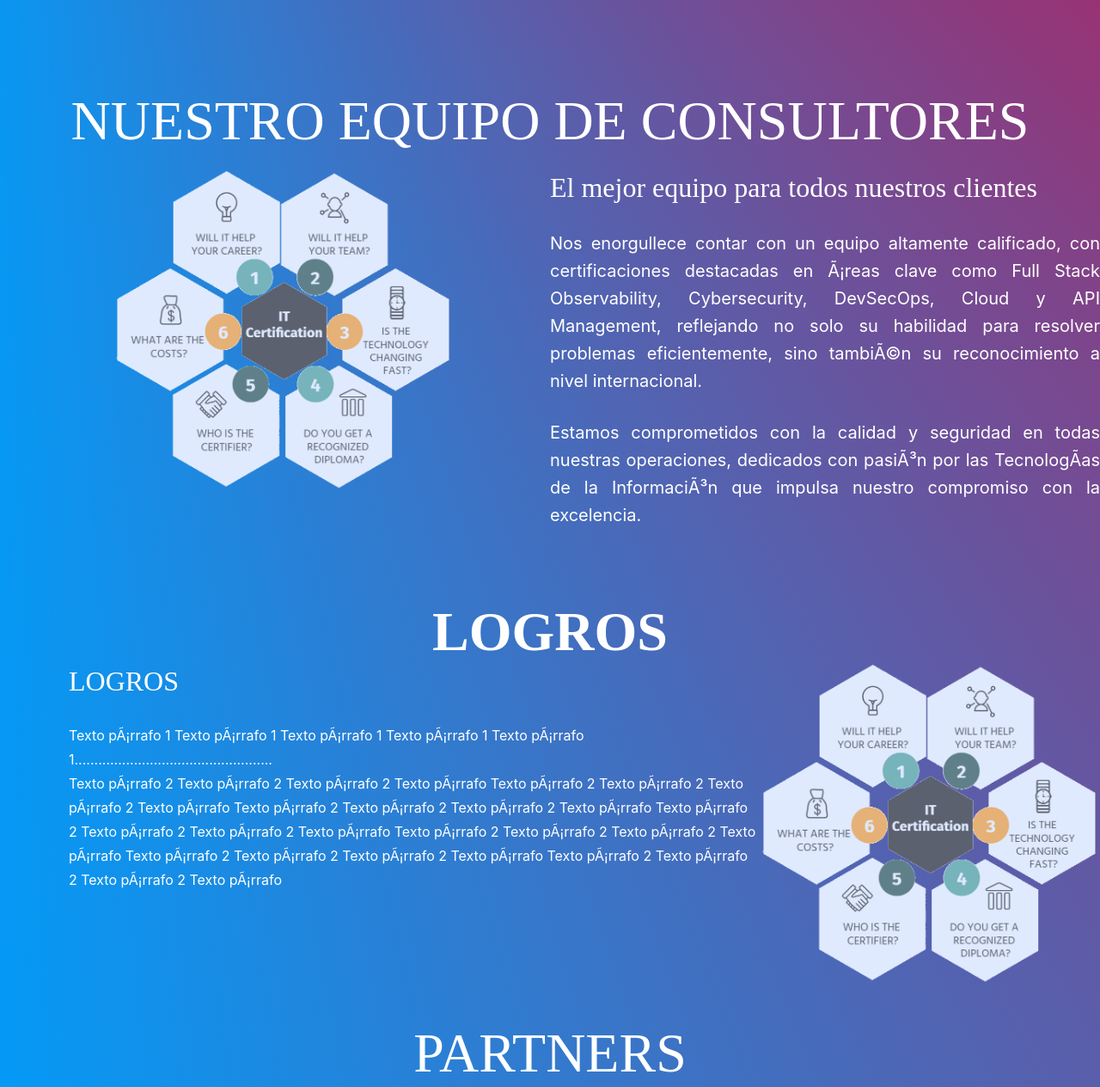
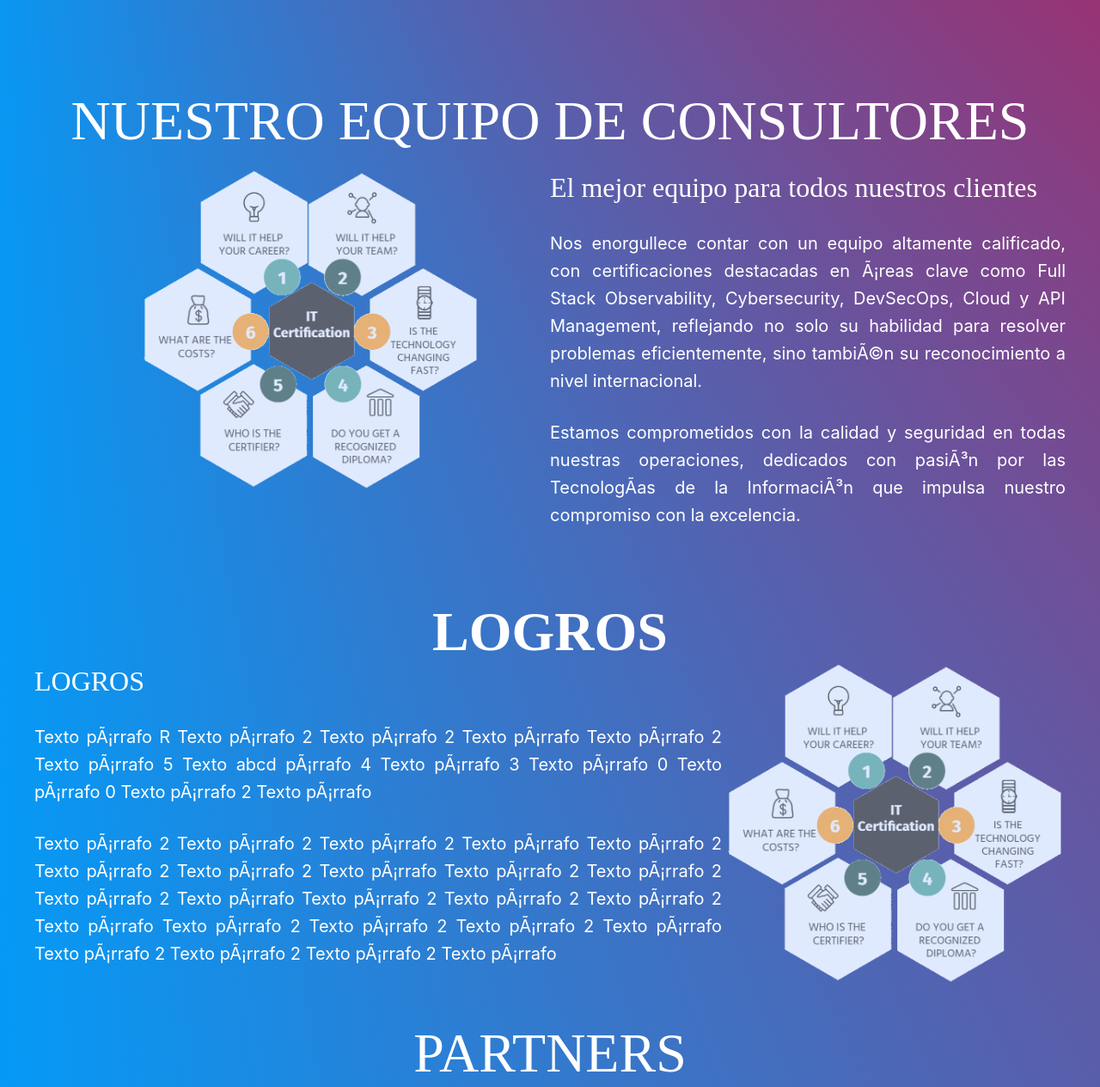
Before and after one commit to Hardirmh/Pruebas_Tecnomedia, a plain HTML site: page portada.html in a window 1280 px wide. Shown: the part 1366-2630 px from the top of the page at 86% size. Drawn offline with Linux system fonts and the light colour scheme; a web font is replaced by a local one.

Commit message:
Add files via upload

```diff
--- a/portada.html
+++ b/portada.html
@@ -73,10 +73,10 @@
     <div class="degradado" style="box-shadow: 0 0 90px rgba(255, 255, 255, 1)">
       <!-- NOSOTROS TEXTO CENTRADO -->
 
-      <section class="relative py-11 lg:py-8 max-w-[1480px] mx-auto">
+      <section class="relative py-11 lg:py-8 max-w-[1480px] mx-auto sm:px-10">
         <!-- AGREGAR hidden md:block SI SE QUIERE HACER LA TRANSICIÓN MAS DIRECTA -->
         <div
-          class="relative z-10 px-4 sm:px-10 max-w-[1480px] mx-auto grid grid-cols-12 gap-x-3 gap-y-6
+          class="relative z-10 px-4 grid grid-cols-12 gap-x-3 gap-y-6
            sm:gap-x-5  lg:py-16 text-white lg:gap-y-8"
         >
           <div class="grid h-min gap-y-9 lg:col-start-2 lg:col-span-10 lg:order-last xl:col-start-2" >
@@ -103,8 +103,7 @@
 
       <!-- PROPÓSITO, MISIÓN, VISIÓN TEXTO EN TRES COLUMNAS -->
       <section class="relative py-0 lg:py-0">
-        <div
-          class="relative z-10 px-4 sm:px-10 max-w-[1480px] mx-auto grid gap-y-6 sm:grid-cols-3 sm:gap-x-5 lg:grid-cols-3 lg:gap-x-6 lg:py-16 text-white lg:gap-y-14"
+        <div class="relative z-10 px-4 sm:px-10 max-w-[1480px] mx-auto grid gap-y-6 sm:grid-cols-3 sm:gap-x-5 lg:grid-cols-3 lg:gap-x-6 lg:py-16 text-white lg:gap-y-14"
         >
           <div
             class="flex flex-col col-span-1 sm:col-span-1 gap-9 lg:col-start-1"
@@ -173,10 +172,9 @@
       </section>
 
       <!-- EQUIPO DE CONSULTORES TEXTO MITAD DERECHA -->
-      <section class="relative py-11 lg:py-8 max-w-[1480px] mx-auto">
+      <section class="relative py-11 lg:py-8 max-w-[1480px] mx-auto sm:px-10">
         <!-- AGREGAR hidden md:block SI SE QUIERE HACER LA TRANSICIÓN MAS DIRECTA -->
-        <div
-          class="relative z-10 text-white "
+        <div class="z-10 text-white "
         >
           <div style="text-align: center;">
             <h2 class="font-gilroy-semibold text-heading-2">NUESTRO EQUIPO DE CONSULTORES</h2>
@@ -191,7 +189,7 @@
                   El mejor equipo para todos nuestros clientes
                 </p>
 
-                <div class="grid gap-y-7 text-leading-body" style="text-align: justify">
+                <div class="grid gap-y-7 text-leading-body " style="text-align: justify">
                   <p>
                     Nos enorgullece contar con un equipo altamente calificado, con certificaciones
                      destacadas en áreas clave como Full Stack Observability, Cybersecurity, DevSecOps,
@@ -225,27 +223,26 @@
 
 
      <!-- LOGROS TEXTO MITAD IZQUIERDA -->
-      <section class="relative py-8 lg:py-8 max-w-[1480px] mx-auto">
+      <section class="relative py-8 lg:py-8 max-w-[1480px] mx-auto sm:px-10">
         <div class="flex flex-col font-gilroy text-heading-2 text-center lg:text-center text-white-bold">
           <h2 class="font-gilroy-semibold text-heading-2">LOGROS</h2>
         </div>
 
-        <div class="grid relative z-10 lg:col-start-1 lg:col-span-6 flex text-white">
+        <div class="grid relative z-10 lg:col-span-6 flex text-white" >
 
          <!--DIV DEL TEXTO-->
-          <div class="flex flex-col">
+          <div class="flex flex-col lg:w-3/4">
 
-            <div class="grid gap-y-7 text-body">
-              <p class="text-heading-4 font-gilroy-semibold" style="margin-left: 80px;">
-                LOGROS
-              </p>
-              <div >
-                <p style="margin-left: 80px;">
-                  Texto párrafo 1 Texto párrafo 1 Texto párrafo 1 Texto párrafo
-                  1 Texto párrafo 1..................................................
+            <div class="grid gap-y-7 text-body" >
+              <p class="text-heading-4 font-gilroy-semibold">LOGROS</p>
+              <div class="grid gap-y-7 text-leading-body " style="text-align: justify">
+                <!--style="margin-left: 80px;"-->
+                <p >
+                  Texto párrafo R Texto párrafo 2 Texto párrafo 2 Texto párrafo Texto párrafo 2 Texto párrafo 5 Texto abcd
+                   párrafo 4 Texto párrafo 3 Texto párrafo 0 Texto párrafo 0 Texto párrafo 2 Texto párrafo
                 </p>
-                <p style="margin-left: 80px;">
-                  Texto párrafo 2 Texto párrafo 2 Texto párrafo 2 Texto párrafo Texto párrafo 2 Texto párrafo 2 Texto párrafo 2 Texto párrafo
+                <p>
+                  Texto párrafo 2 Texto párrafo 2 Texto párrafo 2 Texto párrafo
                   Texto párrafo 2 Texto párrafo 2 Texto párrafo 2 Texto párrafo
                   Texto párrafo 2 Texto párrafo 2 Texto párrafo 2 Texto párrafo
                   Texto párrafo 2 Texto párrafo 2 Texto párrafo 2 Texto párrafo
@@ -253,8 +250,8 @@
                   Texto párrafo 2 Texto párrafo 2 Texto párrafo 2 Texto párrafo
 
                 </p>
+              </div>
 
-              </div>
             </div>
 
           </div>
@@ -273,7 +270,7 @@
       </section>
 
       <!-- PARTNERS TEXTO MITAD DERECHA -->
-      <section class="relative py-11 lg:py-8 max-w-[1480px] mx-auto">
+      <section class="relative py-11 lg:py-8 max-w-[1480px] mx-auto sm:px-10">
         <!-- AGREGAR hidden md:block SI SE QUIERE HACER LA TRANSICIÓN MAS DIRECTA -->
         <div
           class="relative z-10 text-white "
@@ -285,9 +282,7 @@
 
           <div class="grid lg:grid-cols-10 ">
             <!--div de texto-->
-            <div
-              class="grid lg:col-start-6 lg:col-span-6 lg:order-last"
-            >
+            <div class="grid lg:col-start-6 lg:col-span-6 lg:order-last" >
               <div class="grid gap-y-7 text-body">
                 <p class="text-heading-4 font-gilroy-semibold">
                   El mejor equipo para todos nuestros clientes
```
